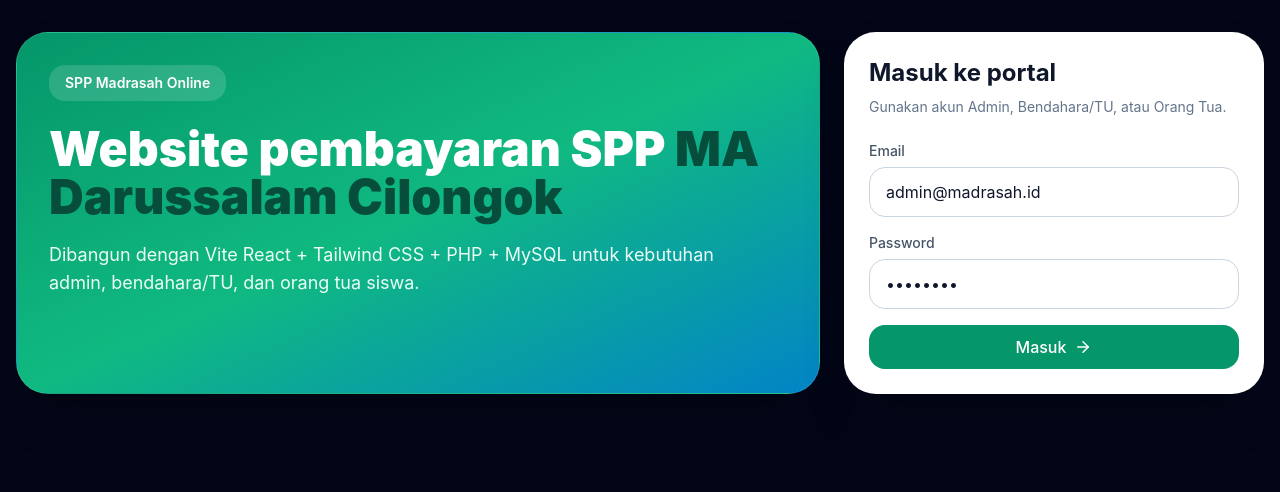
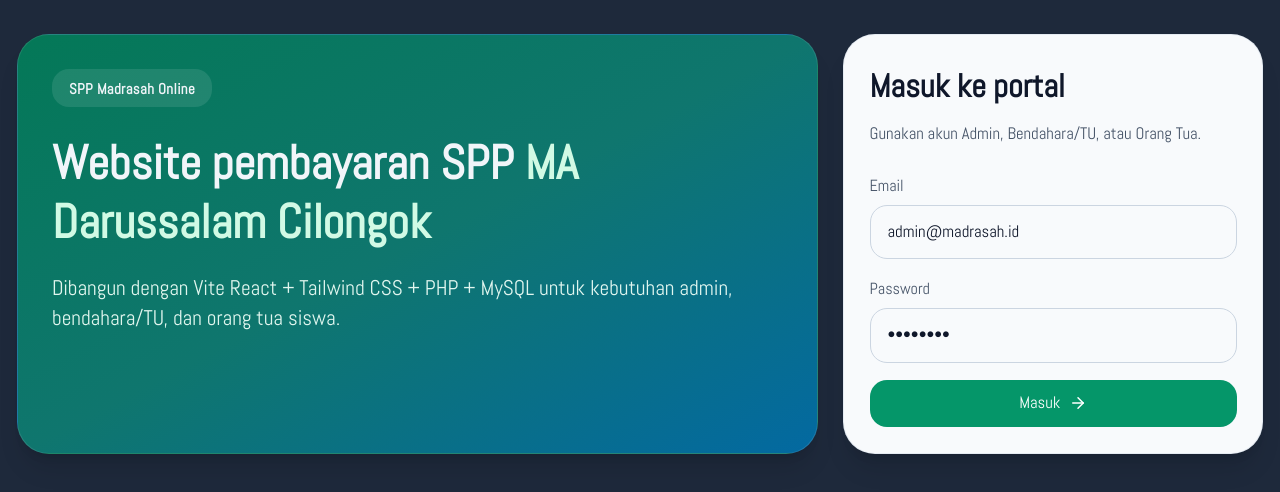
Before and after one commit to roizwaelah/web_spp, a React (Vite) app: page / in a window 1280 px wide. Shown: the top 492 px of the page. Built offline with nearby package versions, Linux system fonts and the light colour scheme.

Commit message:
Refine UI theme and apply Abel typography

```diff
--- a/src/components/Layout.jsx
+++ b/src/components/Layout.jsx
@@ -58,12 +58,12 @@ export default function Layout({ title, subtitle, actions, children }) {
     <div className="min-h-screen">
       <div className="mx-auto grid max-w-7xl gap-6 px-4 py-6 lg:grid-cols-[280px_1fr]">
         <aside className="glass h-fit p-4">
-          <div className="rounded-3xl bg-gradient-to-br from-emerald-600 via-emerald-500 to-sky-500 p-5 text-white shadow-lg">
+          <div className="rounded-3xl bg-gradient-to-br from-emerald-700 via-teal-700 to-sky-700 p-5 text-white shadow-lg">
             <div className="mb-5 inline-flex rounded-2xl bg-white/15 p-3">
               <Landmark size={24} />
             </div>
-            <h1 className="text-xl font-bold">SPP Madrasah Enterprise</h1>
-            <p className="mt-2 text-sm text-emerald-50">Portal keuangan sekolah modern untuk admin, bendahara, dan orang tua.</p>
+            <h1 className="text-[1.35rem] font-bold">SPP Madrasah Enterprise</h1>
+            <p className="mt-2 text-[0.96rem] text-emerald-50/95">Portal keuangan sekolah modern untuk admin, bendahara, dan orang tua.</p>
           </div>
 
           <div className="mt-4 space-y-2">
@@ -74,8 +74,8 @@ export default function Layout({ title, subtitle, actions, children }) {
                 <Link
                   key={item.to}
                   to={item.to}
-                  className={`flex items-center gap-3 rounded-2xl px-3 py-3 text-sm font-medium transition ${
-                    active ? 'bg-slate-900 text-white shadow-sm' : 'text-slate-700 hover:bg-slate-100'
+                  className={`flex items-center gap-3 rounded-2xl px-3 py-3 text-[0.98rem] font-medium transition ${
+                    active ? 'bg-slate-800 text-slate-100 shadow-sm' : 'text-slate-700 hover:bg-slate-200/60'
                   }`}
                 >
                   <Icon size={18} />
@@ -85,10 +85,10 @@ export default function Layout({ title, subtitle, actions, children }) {
             })}
           </div>
 
-          <div className="mt-5 rounded-3xl border border-slate-200 bg-white p-4">
-            <p className="text-sm text-slate-500">Masuk sebagai</p>
+          <div className="mt-5 rounded-3xl border border-slate-200 bg-slate-50 p-4">
+            <p className="text-[0.92rem] text-slate-500">Masuk sebagai</p>
             <p className="mt-1 font-semibold text-slate-900">{user?.name}</p>
-            <p className="text-sm text-slate-500">{user?.email}</p>
+            <p className="text-[0.92rem] text-slate-500">{user?.email}</p>
             <div className="mt-3 badge-green">{roleLabel(user?.role)}</div>
             <button onClick={logout} className="btn-secondary mt-4 w-full"><LogOut size={16} /> Keluar</button>
           </div>
--- a/src/index.css
+++ b/src/index.css
@@ -1,14 +1,18 @@
+@import url('https://fonts.googleapis.com/css2?family=Abel&display=swap');
+
 @tailwind base;
 @tailwind components;
 @tailwind utilities;
 
 :root {
-  color: #0f172a;
+  color: #1f2937;
   background:
-    radial-gradient(circle at top left, rgba(16, 185, 129, 0.12), transparent 25%),
-    radial-gradient(circle at top right, rgba(59, 130, 246, 0.12), transparent 20%),
-    #f8fafc;
-  font-family: Inter, ui-sans-serif, system-ui, sans-serif;
+    radial-gradient(circle at top left, rgba(16, 185, 129, 0.08), transparent 30%),
+    radial-gradient(circle at top right, rgba(59, 130, 246, 0.08), transparent 25%),
+    #edf2f7;
+  font-family: 'Abel', ui-sans-serif, system-ui, sans-serif;
+  font-size: 17px;
+  line-height: 1.6;
 }
 
 html, body, #root {
@@ -17,18 +21,22 @@ html, body, #root {
 
 body {
   margin: 0;
+  color: #1f2937;
+  background-color: #edf2f7;
+  text-rendering: optimizeLegibility;
+  -webkit-font-smoothing: antialiased;
 }
 
 .card {
-  @apply rounded-3xl bg-white/90 shadow-sm ring-1 ring-slate-200 backdrop-blur;
+  @apply rounded-3xl bg-slate-50/95 shadow-sm ring-1 ring-slate-200/80 backdrop-blur;
 }
 
 .glass {
-  @apply rounded-3xl border border-white/60 bg-white/70 backdrop-blur-xl;
+  @apply rounded-3xl border border-slate-200/80 bg-slate-100/70 backdrop-blur-xl;
 }
 
 .input {
-  @apply w-full rounded-2xl border border-slate-300 bg-white px-4 py-3 outline-none transition focus:border-emerald-500 focus:ring-4 focus:ring-emerald-100;
+  @apply w-full rounded-2xl border border-slate-300 bg-slate-50 px-4 py-3 text-[0.98rem] outline-none transition focus:border-emerald-500 focus:ring-4 focus:ring-emerald-100;
 }
 
 .textarea {
@@ -36,7 +44,7 @@ body {
 }
 
 .btn {
-  @apply inline-flex items-center justify-center gap-2 rounded-2xl px-4 py-2.5 font-medium transition disabled:cursor-not-allowed disabled:opacity-60;
+  @apply inline-flex items-center justify-center gap-2 rounded-2xl px-4 py-2.5 text-[0.98rem] font-medium transition disabled:cursor-not-allowed disabled:opacity-60;
 }
 
 .btn-primary {
@@ -72,11 +80,11 @@ body {
 }
 
 .section-title {
-  @apply text-lg font-bold text-slate-900;
+  @apply text-[1.12rem] font-bold text-slate-900;
 }
 
 .label {
-  @apply mb-1.5 block text-sm font-medium text-slate-600;
+  @apply mb-1.5 block text-[0.95rem] font-medium text-slate-600;
 }
 
 .page-grid {
--- a/src/pages/LandingPage.jsx
+++ b/src/pages/LandingPage.jsx
@@ -22,23 +22,23 @@ export default function LandingPage() {
   }
 
   return (
-    <div className="min-h-screen bg-slate-950 text-white">
+    <div className="min-h-screen bg-slate-800 text-slate-100">
       <div className="mx-auto max-w-7xl px-4 py-8">
         <div className="grid gap-6 lg:grid-cols-[1.2fr_420px]">
-          <div className="rounded-[32px] border border-white/10 bg-gradient-to-br from-emerald-600 via-emerald-500 to-sky-600 p-8 shadow-2xl">
-            <div className="inline-flex rounded-2xl bg-white/15 px-4 py-2 text-sm font-semibold">SPP Madrasah Online</div>
-            <h1 className="mt-6 max-w-3xl text-3xl font-black leading-tight lg:text-5xl">
+          <div className="rounded-[32px] border border-white/10 bg-gradient-to-br from-emerald-700 via-teal-700 to-sky-700 p-8 shadow-xl">
+            <div className="inline-flex rounded-2xl bg-white/10 px-4 py-2 text-sm font-semibold tracking-wide">SPP Madrasah Online</div>
+            <h1 className="mt-6 max-w-3xl text-3xl font-black leading-tight lg:text-[2.8rem]">
               Website pembayaran SPP
-              <span className="text-emerald-900"> MA Darussalam Cilongok</span>
+              <span className="text-emerald-100"> MA Darussalam Cilongok</span>
             </h1>
-            <p className="mt-5 max-w-2xl text-base text-emerald-50 lg:text-lg">
+            <p className="mt-5 max-w-2xl text-[1.05rem] text-emerald-50/95 lg:text-xl">
               Dibangun dengan Vite React + Tailwind CSS + PHP + MySQL untuk kebutuhan admin, bendahara/TU, dan orang tua siswa.
             </p>
           </div>
 
-          <div className="rounded-[32px] border border-white/10 bg-white p-6 text-slate-900 shadow-2xl">
-            <h2 className="text-2xl font-bold">Masuk ke portal</h2>
-            <p className="mt-2 text-sm text-slate-500">Gunakan akun Admin, Bendahara/TU, atau Orang Tua.</p>
+          <div className="rounded-[32px] border border-slate-200/80 bg-slate-50 p-6 text-slate-900 shadow-xl">
+            <h2 className="text-[1.9rem] font-bold">Masuk ke portal</h2>
+            <p className="mt-2 text-[0.98rem] text-slate-600">Gunakan akun Admin, Bendahara/TU, atau Orang Tua.</p>
 
             <form className="mt-6 space-y-4" onSubmit={submit}>
               {error && <div className="rounded-2xl bg-rose-50 px-4 py-3 text-sm text-rose-700">{error}</div>}
```
